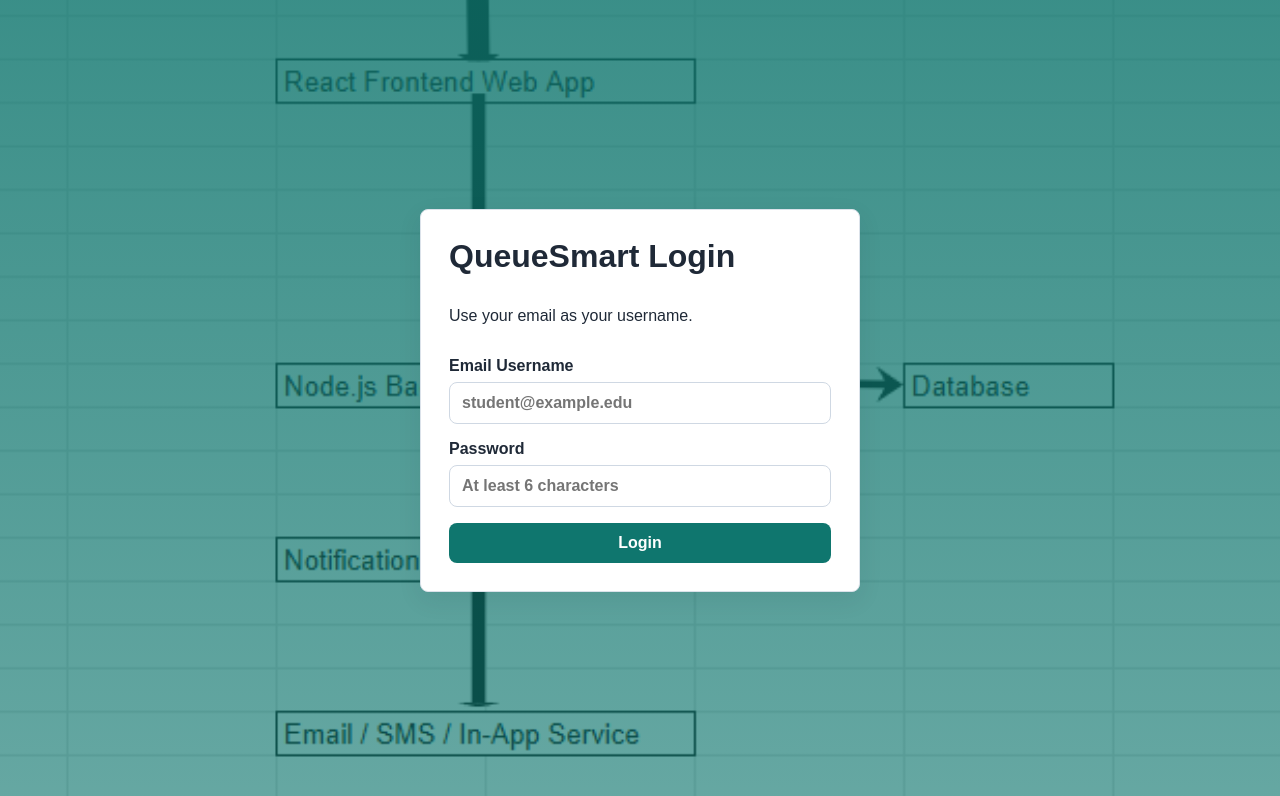
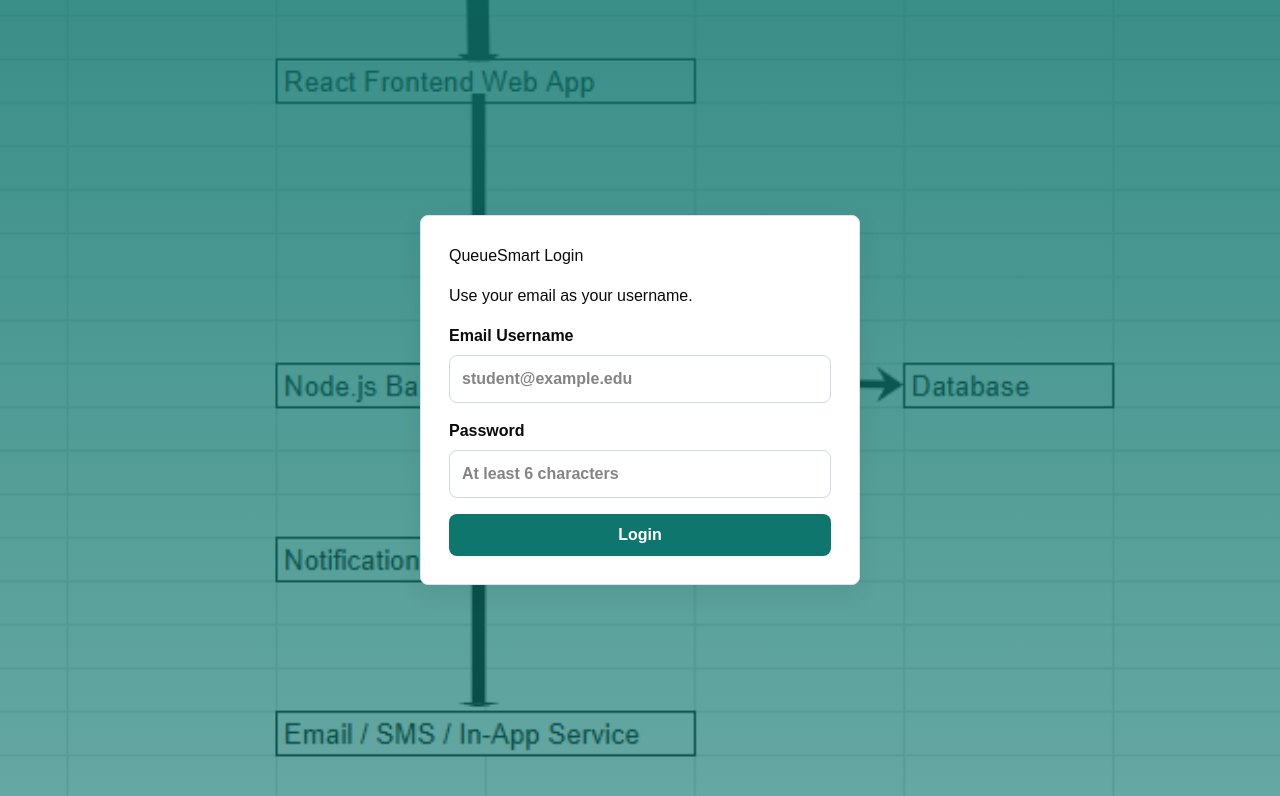
Before and after one commit to alns13/QueueSmart, a React (Vite) app: page / in a window 1280 px wide. Shown: the top 796 px of the page. Built offline with nearby package versions, Linux system fonts and the light colour scheme.

Commit message:
added tailwindcss and shadcn

```diff
--- /dev/null
+++ b/src/components/ui/button.jsx
@@ -0,0 +1,57 @@
+import { Button as ButtonPrimitive } from "@base-ui/react/button"
+import { cva } from "class-variance-authority";
+
+import { cn } from "@/lib/utils"
+
+const buttonVariants = cva(
+  "group/button inline-flex shrink-0 items-center justify-center rounded-md border border-transparent bg-clip-padding text-sm font-medium whitespace-nowrap transition-all outline-none select-none focus-visible:border-ring focus-visible:ring-3 focus-visible:ring-ring/50 active:not-aria-[haspopup]:translate-y-px disabled:pointer-events-none disabled:opacity-50 aria-invalid:border-destructive aria-invalid:ring-3 aria-invalid:ring-destructive/20 dark:aria-invalid:border-destructive/50 dark:aria-invalid:ring-destructive/40 [&_svg]:pointer-events-none [&_svg]:shrink-0 [&_svg:not([class*='size-'])]:size-4",
+  {
+    variants: {
+      variant: {
+        default: "bg-primary text-primary-foreground hover:bg-primary/80",
+        outline:
+          "border-border bg-background shadow-xs hover:bg-muted hover:text-foreground aria-expanded:bg-muted aria-expanded:text-foreground dark:border-input dark:bg-input/30 dark:hover:bg-input/50",
+        secondary:
+          "bg-secondary text-secondary-foreground hover:bg-[color-mix(in_oklch,var(--secondary),var(--foreground)_5%)] aria-expanded:bg-secondary aria-expanded:text-secondary-foreground",
+        ghost:
+          "hover:bg-muted hover:text-foreground aria-expanded:bg-muted aria-expanded:text-foreground dark:hover:bg-muted/50",
+        destructive:
+          "bg-destructive/10 text-destructive hover:bg-destructive/20 focus-visible:border-destructive/40 focus-visible:ring-destructive/20 dark:bg-destructive/20 dark:hover:bg-destructive/30 dark:focus-visible:ring-destructive/40",
+        link: "text-primary underline-offset-4 hover:underline",
+      },
+      size: {
+        default:
+          "h-9 gap-1.5 px-2.5 in-data-[slot=button-group]:rounded-md has-data-[icon=inline-end]:pr-2 has-data-[icon=inline-start]:pl-2",
+        xs: "h-6 gap-1 rounded-[min(var(--radius-md),8px)] px-2 text-xs in-data-[slot=button-group]:rounded-md has-data-[icon=inline-end]:pr-1.5 has-data-[icon=inline-start]:pl-1.5 [&_svg:not([class*='size-'])]:size-3",
+        sm: "h-8 gap-1 rounded-[min(var(--radius-md),10px)] px-2.5 in-data-[slot=button-group]:rounded-md has-data-[icon=inline-end]:pr-1.5 has-data-[icon=inline-start]:pl-1.5",
+        lg: "h-10 gap-1.5 px-2.5 has-data-[icon=inline-end]:pr-2 has-data-[icon=inline-start]:pl-2",
+        icon: "size-9",
+        "icon-xs":
+          "size-6 rounded-[min(var(--radius-md),8px)] in-data-[slot=button-group]:rounded-md [&_svg:not([class*='size-'])]:size-3",
+        "icon-sm":
+          "size-8 rounded-[min(var(--radius-md),10px)] in-data-[slot=button-group]:rounded-md",
+        "icon-lg": "size-10",
+      },
+    },
+    defaultVariants: {
+      variant: "default",
+      size: "default",
+    },
+  }
+)
+
+function Button({
+  className,
+  variant = "default",
+  size = "default",
+  ...props
+}) {
+  return (
+    <ButtonPrimitive
+      data-slot="button"
+      className={cn(buttonVariants({ variant, size, className }))}
+      {...props} />
+  );
+}
+
+export { Button, buttonVariants }
--- /dev/null
+++ b/src/lib/utils.js
@@ -0,0 +1,6 @@
+import { clsx } from "clsx";
+import { twMerge } from "tailwind-merge"
+
+export function cn(...inputs) {
+  return twMerge(clsx(inputs));
+}
--- a/src/pages/UserDashboard.jsx
+++ b/src/pages/UserDashboard.jsx
@@ -7,7 +7,7 @@
       <Navbar />
       <main style={{ marginLeft: '240px', padding: '20px', width: '100%' }}>
         <h1>User Dashboard</h1>
-        <p>This is placeholder text, I'll replace this later with something... i dont know yet. </p>
+
       </main>
     </div>
   );
--- a/src/styles.css
+++ b/src/styles.css
@@ -1,7 +1,47 @@
+@import "tailwindcss";
+@import "tw-animate-css";
+@import "shadcn/tailwind.css";
+@import "@fontsource-variable/inter";
+
+@custom-variant dark (&:is(.dark *));
+@config "../tailwind.config.js";
+
 :root {
   color: #1f2937;
   background: #f4f7fb;
   font-family: Arial, Helvetica, sans-serif;
+  --background: oklch(1 0 0);
+  --foreground: oklch(0.145 0 0);
+  --card: oklch(1 0 0);
+  --card-foreground: oklch(0.145 0 0);
+  --popover: oklch(1 0 0);
+  --popover-foreground: oklch(0.145 0 0);
+  --primary: oklch(0.205 0 0);
+  --primary-foreground: oklch(0.985 0 0);
+  --secondary: oklch(0.97 0 0);
+  --secondary-foreground: oklch(0.205 0 0);
+  --muted: oklch(0.97 0 0);
+  --muted-foreground: oklch(0.556 0 0);
+  --accent: oklch(0.97 0 0);
+  --accent-foreground: oklch(0.205 0 0);
+  --destructive: oklch(0.577 0.245 27.325);
+  --border: oklch(0.922 0 0);
+  --input: oklch(0.922 0 0);
+  --ring: oklch(0.708 0 0);
+  --chart-1: oklch(0.87 0 0);
+  --chart-2: oklch(0.556 0 0);
+  --chart-3: oklch(0.439 0 0);
+  --chart-4: oklch(0.371 0 0);
+  --chart-5: oklch(0.269 0 0);
+  --radius: 0.625rem;
+  --sidebar: oklch(0.985 0 0);
+  --sidebar-foreground: oklch(0.145 0 0);
+  --sidebar-primary: oklch(0.205 0 0);
+  --sidebar-primary-foreground: oklch(0.985 0 0);
+  --sidebar-accent: oklch(0.97 0 0);
+  --sidebar-accent-foreground: oklch(0.205 0 0);
+  --sidebar-border: oklch(0.922 0 0);
+  --sidebar-ring: oklch(0.708 0 0);
 }
 
 * {
@@ -88,7 +128,6 @@
   border-bottom: 1px solid #2e2e4f;
 }
 
-
 .navbar-links {
   list-style: none;
   padding: 20px 0;
@@ -115,3 +154,92 @@
   border-left: 4px solid #00adf7;
   font-weight: bold;
 }
+
+@theme inline {
+  --font-heading: var(--font-sans);
+  --font-sans: 'Inter Variable', sans-serif;
+  --color-sidebar-ring: var(--sidebar-ring);
+  --color-sidebar-border: var(--sidebar-border);
+  --color-sidebar-accent-foreground: var(--sidebar-accent-foreground);
+  --color-sidebar-accent: var(--sidebar-accent);
+  --color-sidebar-primary-foreground: var(--sidebar-primary-foreground);
+  --color-sidebar-primary: var(--sidebar-primary);
+  --color-sidebar-foreground: var(--sidebar-foreground);
+  --color-sidebar: var(--sidebar);
+  --color-chart-5: var(--chart-5);
+  --color-chart-4: var(--chart-4);
+  --color-chart-3: var(--chart-3);
+  --color-chart-2: var(--chart-2);
+  --color-chart-1: var(--chart-1);
+  --color-ring: var(--ring);
+  --color-input: var(--input);
+  --color-border: var(--border);
+  --color-destructive: var(--destructive);
+  --color-accent-foreground: var(--accent-foreground);
+  --color-accent: var(--accent);
+  --color-muted-foreground: var(--muted-foreground);
+  --color-muted: var(--muted);
+  --color-secondary-foreground: var(--secondary-foreground);
+  --color-secondary: var(--secondary);
+  --color-primary-foreground: var(--primary-foreground);
+  --color-primary: var(--primary);
+  --color-popover-foreground: var(--popover-foreground);
+  --color-popover: var(--popover);
+  --color-card-foreground: var(--card-foreground);
+  --color-card: var(--card);
+  --color-foreground: var(--foreground);
+  --color-background: var(--background);
+  --radius-sm: calc(var(--radius) * 0.6);
+  --radius-md: calc(var(--radius) * 0.8);
+  --radius-lg: var(--radius);
+  --radius-xl: calc(var(--radius) * 1.4);
+  --radius-2xl: calc(var(--radius) * 1.8);
+  --radius-3xl: calc(var(--radius) * 2.2);
+  --radius-4xl: calc(var(--radius) * 2.6);
+}
+
+.dark {
+  --background: oklch(0.145 0 0);
+  --foreground: oklch(0.985 0 0);
+  --card: oklch(0.205 0 0);
+  --card-foreground: oklch(0.985 0 0);
+  --popover: oklch(0.205 0 0);
+  --popover-foreground: oklch(0.985 0 0);
+  --primary: oklch(0.922 0 0);
+  --primary-foreground: oklch(0.205 0 0);
+  --secondary: oklch(0.269 0 0);
+  --secondary-foreground: oklch(0.985 0 0);
+  --muted: oklch(0.269 0 0);
+  --muted-foreground: oklch(0.708 0 0);
+  --accent: oklch(0.269 0 0);
+  --accent-foreground: oklch(0.985 0 0);
+  --destructive: oklch(0.704 0.191 22.216);
+  --border: oklch(1 0 0 / 10%);
+  --input: oklch(1 0 0 / 15%);
+  --ring: oklch(0.556 0 0);
+  --chart-1: oklch(0.87 0 0);
+  --chart-2: oklch(0.556 0 0);
+  --chart-3: oklch(0.439 0 0);
+  --chart-4: oklch(0.371 0 0);
+  --chart-5: oklch(0.269 0 0);
+  --sidebar: oklch(0.205 0 0);
+  --sidebar-foreground: oklch(0.985 0 0);
+  --sidebar-primary: oklch(0.488 0.243 264.376);
+  --sidebar-primary-foreground: oklch(0.985 0 0);
+  --sidebar-accent: oklch(0.269 0 0);
+  --sidebar-accent-foreground: oklch(0.985 0 0);
+  --sidebar-border: oklch(1 0 0 / 10%);
+  --sidebar-ring: oklch(0.556 0 0);
+}
+
+@layer base {
+  * {
+    @apply border-border outline-ring/50;
+  }
+  body {
+    @apply bg-background text-foreground;
+  }
+  html {
+    @apply font-sans;
+  }
+}
--- /dev/null
+++ b/tailwind.config.js
@@ -0,0 +1,4 @@
+/** @type {import('tailwindcss').Config} */
+export default {
+    content: ["./index.html", "./src/**/*.{js,jsx}"],
+  }
--- a/vite.config.js
+++ b/vite.config.js
@@ -1,6 +1,13 @@
-import react from "@vitejs/plugin-react";
-import { defineConfig } from "vite";
+import path from "path"
+import react from "@vitejs/plugin-react"
+import tailwindcss from "@tailwindcss/vite"
+import { defineConfig } from "vite"
 
 export default defineConfig({
-  plugins: [react()]
+  plugins: [react(), tailwindcss()],
+  resolve: {
+    alias: {
+      "@": path.resolve(__dirname, "./src"),
+    },
+  },
 });
```
Also changed, not shown: jsconfig.json (added, +9 -0 lines), package.json (+13 -0 lines), components.json (added), 1 other file (tests, documents, lock files or other folders).
